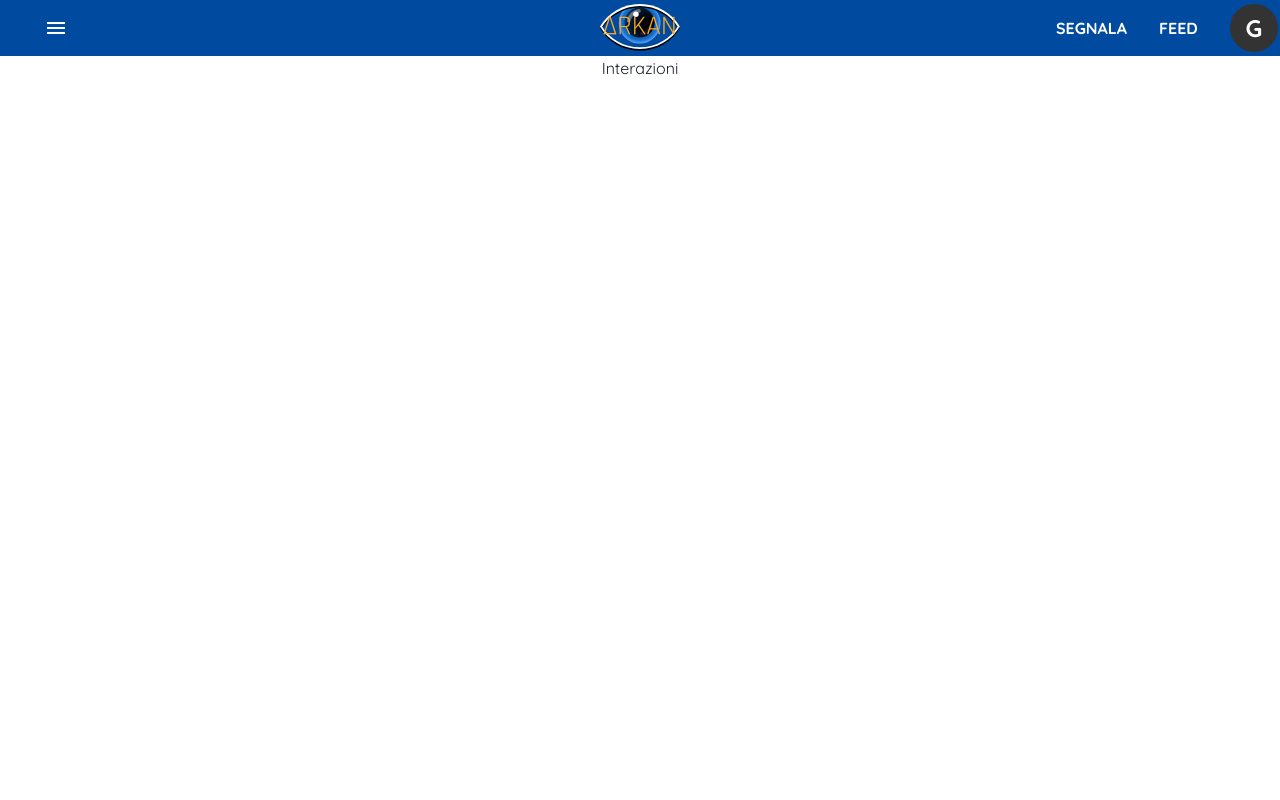
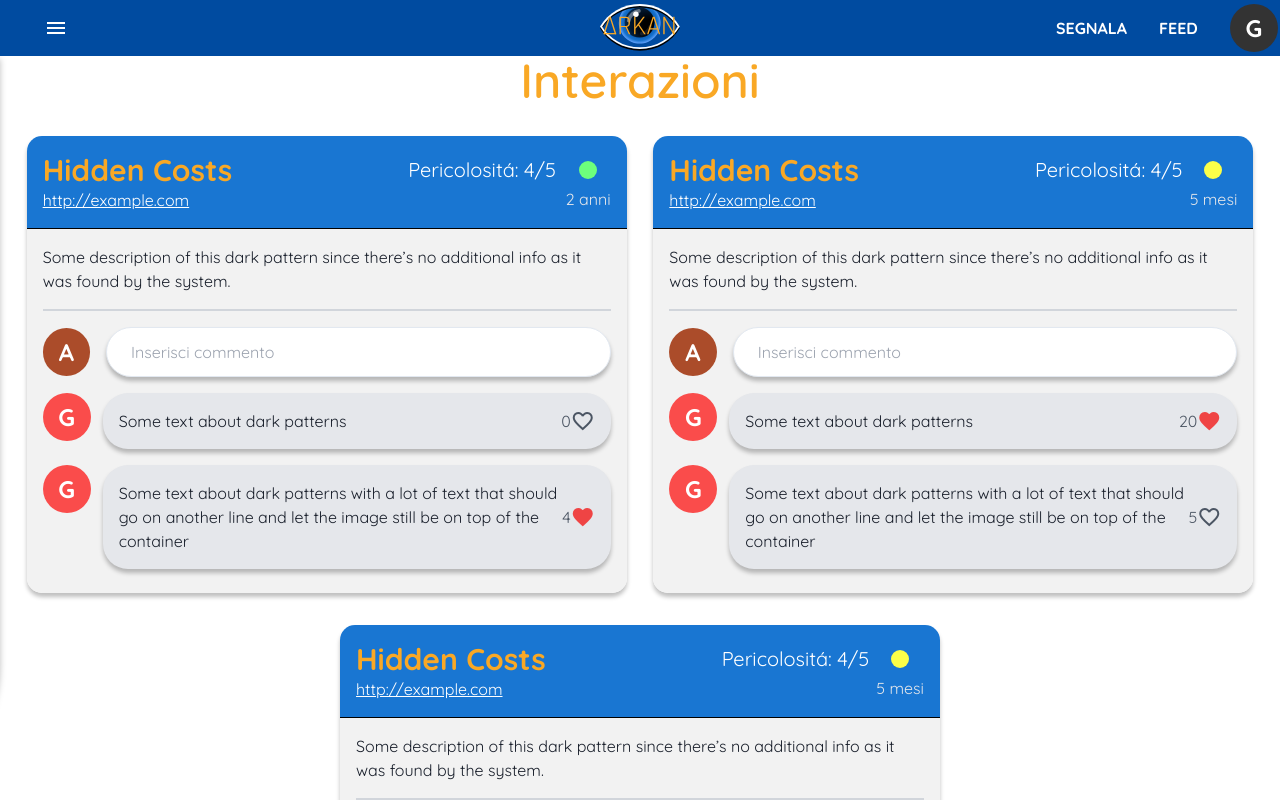
Before and after one commit to xrenegade100/arkan, a Next.js app: page /interazioni in a window 1280 px wide. Shown: the top 800 px of the page. Built offline with nearby package versions, Linux system fonts and the light colour scheme.

Commit message:
feat: clean and interazioni page

```diff
--- a/components/Drawer/index.tsx
+++ b/components/Drawer/index.tsx
@@ -19,7 +19,8 @@ const Drawer: any & { DrawerItem: React.FC<DrawerItemProps> } = forwardRef(
         className={clsx(
           'w-screen md:w-72 bg-primary-main rounded-br-[138px] flex flex-col items-center',
           {
-            hidden: !isOpen,
+            'left-5': !isOpen,
+            '-left-[288px]': isOpen,
           }
         )}
       >
--- a/components/PostCard/index.tsx
+++ b/components/PostCard/index.tsx
@@ -36,14 +36,21 @@ const PostCard = ({ post }: Props) => {
         }}
       >
         <div className='w-[600px] flex flex-col bg-primary-main rounded-t-[15px] p-4 border-b-[1px] border-black'>
-          <div className='flex justify-between items-center'>
-            <div className=''>
+          <div className='flex flex-1 justify-between items-center'>
+            <div className='flex justify-between'>
+              <div className='flex flex-col justify-center'>
+                <div className='flex flex-1 justify-between items-center'>
                   <h1 className='font-bold text-secondary-main text-3xl'>
                     {darkPatternsNames[post.dpName]}
                   </h1>
+                  <span className='text-white text-xl ml-44'>
+                    Pericolositá: 4/5
+                  </span>
+                </div>
                 <a href={post.website} className='text-white underline'>
                   {post.website}
                 </a>
+              </div>
             </div>
             <div className='flex flex-col items-center'>
               <Tooltip
--- a/data/posts.json
+++ b/data/posts.json
@@ -55,6 +55,34 @@
           "isLiked": false
         }
       ]
+    },
+    {
+      "id": 3,
+      "dpName": "HIDDEN_COSTS",
+      "website": "http://example.com",
+      "date": "2022-01-01",
+      "type": 1,
+      "description": "Some description of this dark pattern since there’s no additional info as it was found by the system. ",
+      "comments": [
+        {
+          "id": 1,
+          "user": {
+            "name": "Giovanni Scorziello"
+          },
+          "text": "Some text about dark patterns",
+          "likes": 20,
+          "isLiked": true
+        },
+        {
+          "id": 2,
+          "user": {
+            "name": "Giovanni Scorziello"
+          },
+          "text": "Some text about dark patterns with a lot of text that should go on another line and let the image still be on top of the container",
+          "likes": 5,
+          "isLiked": false
+        }
+      ]
     }
   ]
 }
--- a/pages/_app.tsx
+++ b/pages/_app.tsx
@@ -35,7 +35,12 @@ function MyApp({ Component, pageProps }: AppProps) {
           }}
         />
       </div>
-      <div className='fixed z-[40]'>
+      <div
+        className={clsx('z-[40] transition-all', {
+          fixed: isOpen,
+          '-ml-[288px] absolute': !isOpen,
+        })}
+      >
         <Drawer isOpen={isOpen}>
           <Link passHref href='/account'>
             <DrawerItem
--- a/pages/interazioni.tsx
+++ b/pages/interazioni.tsx
@@ -1,6 +1,42 @@
 import type { NextPage } from 'next';
-const Interazioni: NextPage = () => {
-  return <>Interazioni</>;
+import { useEffect, useState } from 'react';
+import moment from 'moment';
+import 'moment/locale/it';
+import PostCard from '../components/PostCard';
+import data from '../data/posts.json';
+import { Post } from '../types';
+
+const Interazioni: NextPage<{ posts: Post[] }> = ({
+  posts,
+}: {
+  posts: Post[];
+}) => {
+  const [postList, setPostList] = useState<Post[]>([]);
+  moment.locale('it');
+  useEffect(() => {
+    setPostList(posts);
+  }, [posts]);
+
+  return (
+    <div className='flex flex-col items-center w-full'>
+      <span className='text-secondary-main font-semibold text-5xl'>
+        Interazioni
+      </span>
+      <div className='flex flex-wrap w-full justify-evenly'>
+        {postList.map((post) => (
+          <PostCard key={post.id} post={post} />
+        ))}
+      </div>
+    </div>
+  );
 };
 
+export async function getServerSideProps() {
+  return {
+    props: {
+      posts: data.posts,
+    },
+  };
+}
+
 export default Interazioni;
```
Also changed, not shown: pages/feed.tsx (+1 -12 lines). Lines whose indentation alone changed are shown as unchanged.
